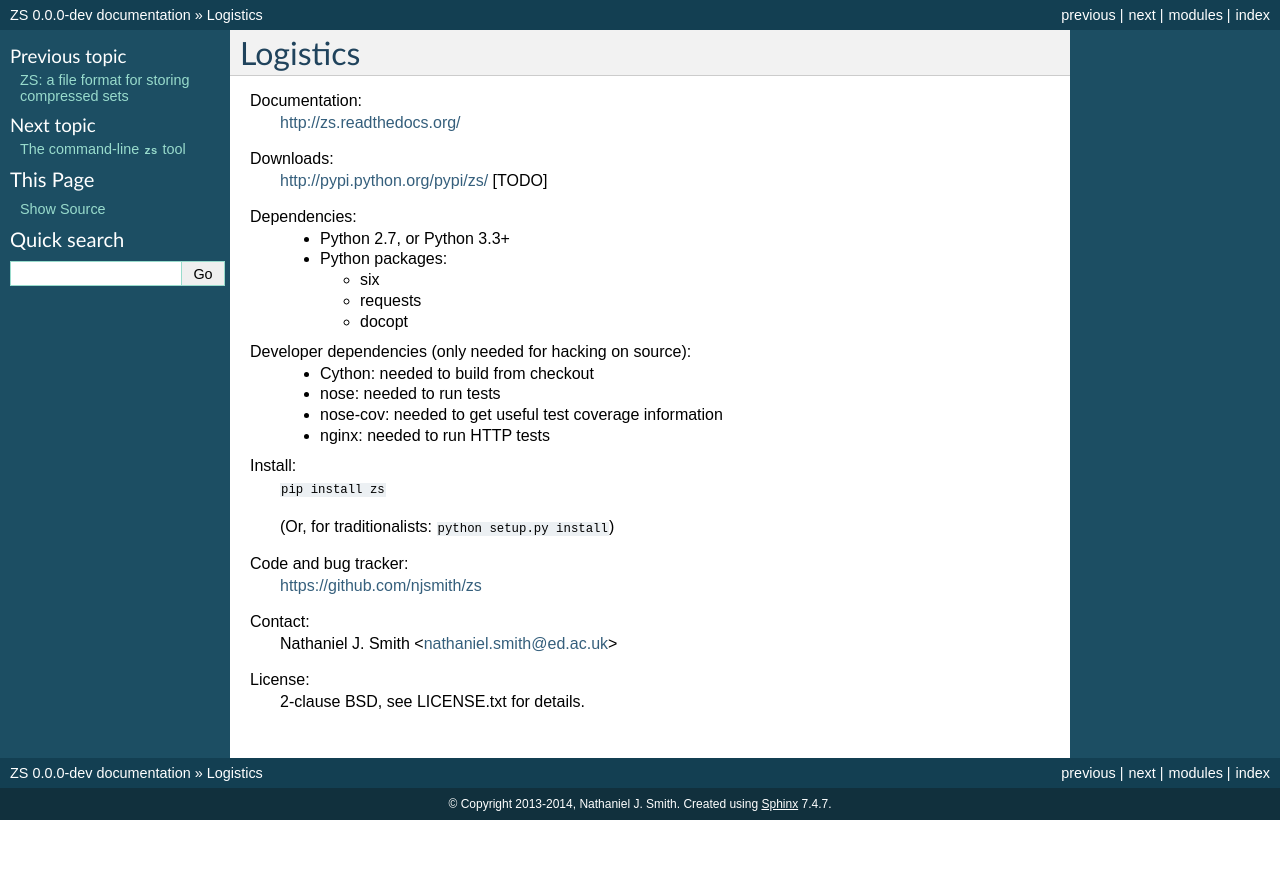
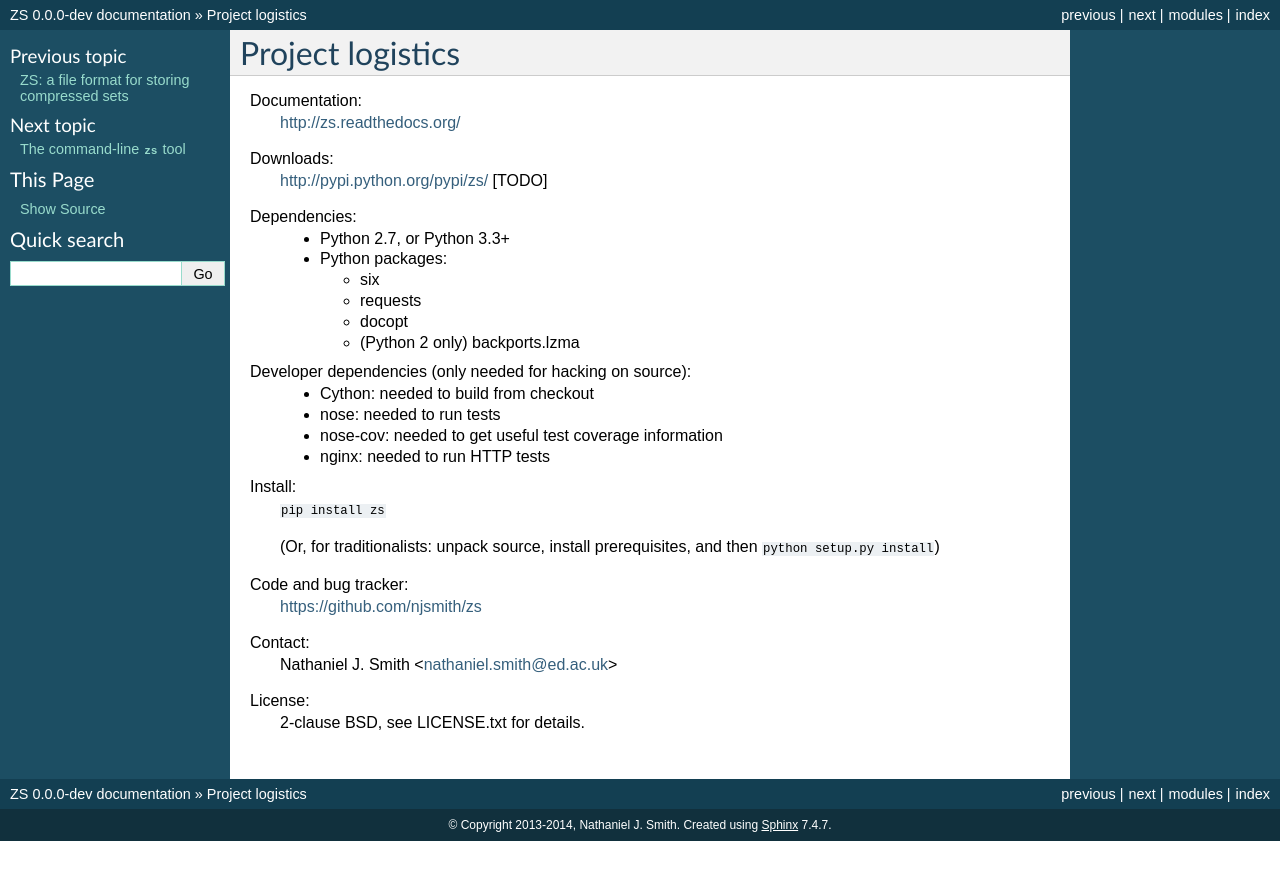
Before and after one commit to njsmith/zs, a Sphinx documentation site: the page built from doc/logistics.rst, in a window 1280 px wide. Shown: the top 880 px of the page. Built offline with Sphinx 7.4.7, drawn with Linux system fonts in a browser that asks for light colours.

Commit message:
doc tweaks

```diff
--- a/doc/datasets.rst
+++ b/doc/datasets.rst
@@ -5,3 +5,7 @@
 
 The v2 Google Books eng-us-all n-grams are here, at least temporarily:
     http://bolete.ucsd.edu/njsmith/
+
+The `zscontrib <https://github.com/njsmith/zscontrib>`_ repository has
+some scripts to fetch an arbitrary v2 Google Books sub-corpus and
+build it into a set of .zs files.
--- a/doc/logistics.rst
+++ b/doc/logistics.rst
@@ -1,5 +1,5 @@
-Logistics
-=========
+Project logistics
+=================
 
 Documentation:
   http://zs.readthedocs.org/
@@ -14,6 +14,7 @@
     * six
     * requests
     * docopt
+    * (Python 2 only) backports.lzma
 
 Developer dependencies (only needed for hacking on source):
   * Cython: needed to build from checkout
@@ -24,7 +25,8 @@
 Install:
   ``pip install zs``
 
-  (Or, for traditionalists: ``python setup.py install``)
+  (Or, for traditionalists: unpack source, install prerequisites, and
+  then ``python setup.py install``)
 
 Code and bug tracker:
   https://github.com/njsmith/zs
```
